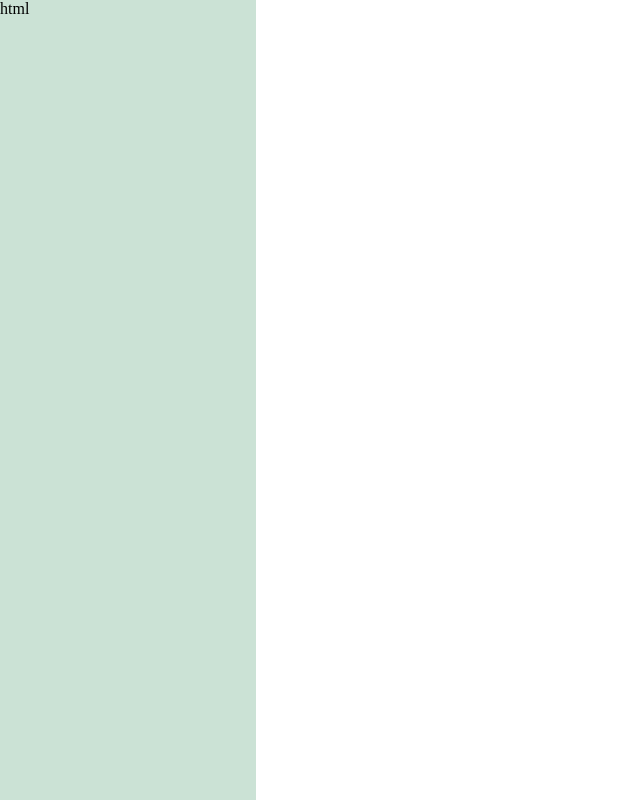
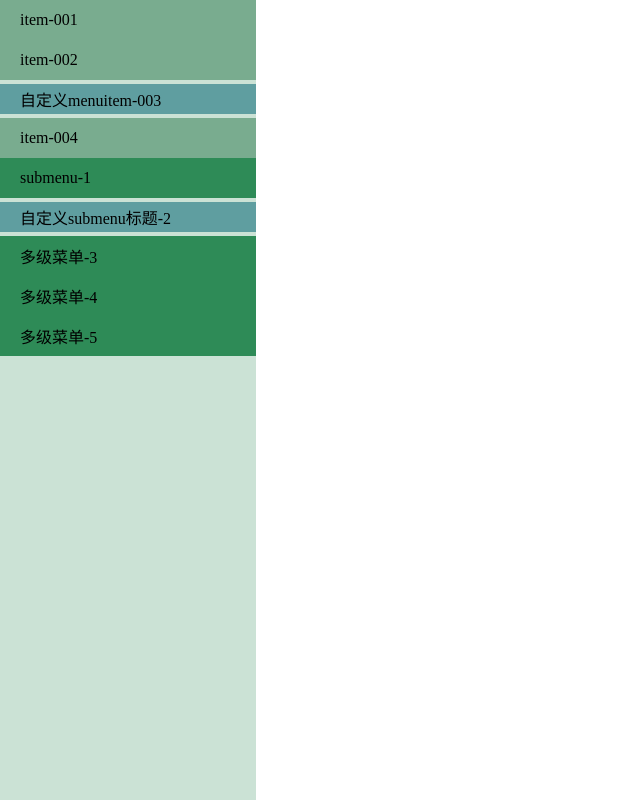
Before and after one commit to nnhu408GG/Nh-design-v2, a Vue app: page /#/ in a window 1280 px wide. Shown: the whole page, without its empty margins (0-640 px from the left). Built offline with nearby package versions, Linux system fonts and the light colour scheme.

Commit message:
menu 原型

```diff
--- a/src/components/graffitiBoard.vue
+++ b/src/components/graffitiBoard.vue
@@ -1,14 +1,79 @@
 <template>
   <div class="graffitiBoard">
     <div class="graffitiBoard__sidebar">
-      <nh-collapse title="title">
-        <template slot="title">
-          <div>html</div>
-        </template>
-        <div>ok</div>
-        <div>ok</div>
-        <div>ok</div>
-      </nh-collapse>
+      <nh-menu>
+        <nh-menuitem>item-001</nh-menuitem>
+        <nh-menuitem>item-002</nh-menuitem>
+        <nh-menuitem>
+          <template #menuitem="slotProps">
+            <div
+              class="my-menuitem"
+              :style="{ paddingLeft: slotProps.paddingLeft + 'px' }"
+            >
+              自定义menuitem-003
+            </div>
+          </template>
+        </nh-menuitem>
+        <nh-menuitem>item-004</nh-menuitem>
+        <nh-submenu title="submenu-1">
+          <nh-menuitem>item-1-1</nh-menuitem>
+          <nh-menuitem>item-1-2</nh-menuitem>
+          <nh-menuitem>item-1-3</nh-menuitem>
+        </nh-submenu>
+
+        <nh-submenu>
+          <template #title="slotProps">
+            <div
+              class="my-submenu-title"
+              :style="{ paddingLeft: slotProps.paddingLeft + 'px' }"
+            >
+              自定义submenu标题-2
+            </div>
+          </template>
+          <nh-menuitem>item-2-1</nh-menuitem>
+          <nh-menuitem>item-2-2</nh-menuitem>
+          <nh-menuitem>item-2-3</nh-menuitem>
+        </nh-submenu>
+
+        <nh-submenu title="多级菜单-3">
+          <nh-menuitem>item-3-1</nh-menuitem>
+          <nh-menuitem>item-3-2</nh-menuitem>
+          <nh-submenu title="submenu-3-3">
+            <nh-menuitem>3-3-1</nh-menuitem>
+            <nh-menuitem>3-3-2</nh-menuitem>
+            <nh-submenu title="submenu-3-3-3">
+              <nh-menuitem>item-3-3-3-1</nh-menuitem>
+              <nh-menuitem>item-3-3-3-2</nh-menuitem>
+              <nh-menuitem>item-3-3-3-3</nh-menuitem>
+              <nh-menuitem>item-3-3-3-4</nh-menuitem>
+            </nh-submenu>
+            <nh-submenu title="submenu-3-3-4">
+              <nh-menuitem>item-3-3-4-1</nh-menuitem>
+              <nh-menuitem>item-3-3-4-2</nh-menuitem>
+              <nh-menuitem>item-3-3-4-3</nh-menuitem>
+              <nh-menuitem>item-3-3-4-4</nh-menuitem>
+            </nh-submenu>
+            <nh-menuitem>3-3-5</nh-menuitem>
+            <nh-menuitem>3-3-6</nh-menuitem>
+          </nh-submenu>
+          <nh-menuitem>item-3-4</nh-menuitem>
+          <nh-menuitem>item-3-5</nh-menuitem>
+        </nh-submenu>
+
+        <nh-submenu title="多级菜单-4">
+          <nh-menuitem>item-4-1</nh-menuitem>
+          <nh-menuitem>item-4-2</nh-menuitem>
+          <nh-menuitem>item-4-3</nh-menuitem>
+          <nh-menuitem>item-4-4</nh-menuitem>
+        </nh-submenu>
+
+        <nh-submenu title="多级菜单-5">
+          <nh-menuitem>item-5-1</nh-menuitem>
+          <nh-menuitem>item-5-2</nh-menuitem>
+          <nh-menuitem>item-5-3</nh-menuitem>
+          <nh-menuitem>item-5-4</nh-menuitem>
+        </nh-submenu>
+      </nh-menu>
     </div>
     <div class="graffitiBoard__content">
       <router-view></router-view>
@@ -17,48 +82,7 @@
 </template>
 
 <script>
-export default {
-  data() {
-    return {
-      menuData: [
-        {
-          label: "item1",
-        },
-        {
-          label: "item2",
-          children: [
-            {
-              label: "item2-1",
-              children: [
-                {
-                  label: "item2-1-1",
-                },
-                {
-                  label: "item2-1-2",
-                },
-                {
-                  label: "item2-1-3",
-                },
-                {
-                  label: "item2-1-4",
-                },
-              ],
-            },
-            {
-              label: "item2-2",
-            },
-            {
-              label: "item2-3",
-            },
-          ],
-        },
-        {
-          label: "item3",
-        },
-      ],
-    };
-  },
-};
+export default {};
 </script>
 
 <style>
@@ -75,6 +99,15 @@ body {
     width: 256px;
     height: 100vh;
     background-color: #2e8b563f;
+
+    .my-menuitem,
+    .my-submenu-title {
+      display: flex;
+      align-items: center;
+      height: 30px;
+      background-color: cadetblue;
+      margin: 4px 0;
+    }
   }
 }
 </style>
--- a/src/main.js
+++ b/src/main.js
@@ -7,7 +7,7 @@ Vue.config.productionTip = false;
 // Vue.use(NhDesign);
 
 import NhDesign from "./nh-design";
-Vue.use(NhDesign.collapse);
+Vue.use(NhDesign.nhMenu);
 
 // import { Button, Card, Menu } from "./nh-design";
 // Vue.use(Button);
--- a/src/nh-design/index.js
+++ b/src/nh-design/index.js
@@ -2,12 +2,12 @@ import "./index.css";
 
 // import Button from "./package/button";
 // import Card from "./package/card";
-// import nhMenu from "./package/menu"
+import nhMenu from "./package/menu";
 import collapse from "./package/collapse";
 
 export default {
   collapse,
   // Button,
   // Card,
-  // nhMenu
+  nhMenu,
 };
--- a/src/nh-design/package/menu/index.js
+++ b/src/nh-design/package/menu/index.js
@@ -1,10 +1,12 @@
 import Vue from "vue";
 import nhMenu from "./menu.vue";
-import nhMenuitem from "./menuitem.vue";
+import nhMenuitem from "./menu-item.vue";
+import nhSubmenu from "./submenu.vue";
 
 nhMenu.install = () => {
   Vue.component(nhMenu.name, nhMenu);
   Vue.component(nhMenuitem.name, nhMenuitem);
+  Vue.component(nhSubmenu.name, nhSubmenu);
 };
 
 export default nhMenu;
--- /dev/null
+++ b/src/nh-design/package/menu/menu-item.vue
@@ -0,0 +1,69 @@
+<template>
+  <div class="nh-menuitem">
+    <div
+      v-if="$slots.default"
+      class="default"
+      :style="{ paddingLeft: paddingLeft + 'px' }"
+    >
+      <slot>&lt;lack title></slot>
+    </div>
+    <slot name="menuitem" :paddingLeft="paddingLeft"></slot>
+  </div>
+</template>
+
+<script>
+export default {
+  name: "nhMenuitem",
+  data() {
+    return {
+      paddingLeft: 20,
+    };
+  },
+
+  mounted() {
+    this.initPaddingLeft();
+  },
+
+  methods: {
+    initPaddingLeft() {
+      let _parent = this.$parent;
+      /* if (_parent.$options.name === "nhTransition") {
+        _parent = _parent.$parent;
+      }
+
+      let _count = 1;
+      while (_parent.$options.name === "nhSubmenu") {
+        _count = _count + 1;
+        _parent = _parent.$parent;
+        if (_parent.$options.name === "nhTransition") {
+          _parent = _parent.$parent;
+        }
+      } */
+
+      let _count = 1;
+      do {
+        _parent = _parent.$parent;
+        _count = _count + 1;
+        if (_parent.$options.name === "nhTransition") {
+          _parent = _parent.$parent;
+        }
+      } while (_parent.$options.name === "nhSubmenu");
+
+      if (_parent.$options.name === "nhMenu") {
+        this.paddingLeft = _count * _parent.$props.paddingUnit;
+      }
+    },
+  },
+};
+</script>
+
+<style lang="less" scoped>
+.nh-menuitem {
+  .default {
+    display: flex;
+    align-items: center;
+    height: 40px;
+    background-color: rgb(121, 172, 143);
+  }
+}
+</style>
--- a/src/nh-design/package/menu/menu.vue
+++ b/src/nh-design/package/menu/menu.vue
@@ -1,12 +1,17 @@
 <template>
   <div class="nh-menu">
-    nh-menu
-    <slot></slot>
+    <slot>&lt;lack nh-menu-item or nh-submenu></slot>
   </div>
 </template>
 
 <script>
 export default {
   name: "nhMenu",
+  props: {
+    paddingUnit: {
+      type: Number,
+      default: 20,
+    },
+  },
 };
 </script>
--- /dev/null
+++ b/src/nh-design/package/menu/submenu.vue
@@ -0,0 +1,58 @@
+<template>
+  <div class="nh-submenu">
+    <div class="nh-submenu__title" @click="visible = !visible">
+      <slot name="title" :paddingLeft="paddingLeft">
+        <div class="default" :style="{ paddingLeft: paddingLeft + 'px' }">
+          {{ title }}
+        </div>
+      </slot>
+    </div>
+    <nh-transition>
+      <div v-if="$slots.default && visible" class="nh-submenu__body">
+        <slot></slot>
+      </div>
+    </nh-transition>
+  </div>
+</template>
+
+<script>
+export default {
+  name: "nhSubmenu",
+  props: {
+    title: {
+      type: String,
+      default: "<lack title>",
+    },
+    open: {
+      type: Boolean,
+      default: false,
+    },
+  },
+  data() {
+    return {
+      visible: this.open,
+      paddingLeft: 20,
+    };
+  },
+  components: {
+    nhTransition: () => import("../transition/transition.vue"),
+  },
+};
+</script>
+
+<style lang="less" scoped>
+.nh-submenu {
+  .nh-submenu__title {
+    .default {
+      display: flex;
+      align-items: center;
+      height: 40px;
+      background-color: seagreen;
+    }
+  }
+  .nh-submenu__body {
+    overflow: hidden;
+    transition: 0.3s;
+  }
+}
+</style>
```
Also changed, not shown: src/nh-design/package/menu/menuitem.vue (deleted, +0 -12 lines).
